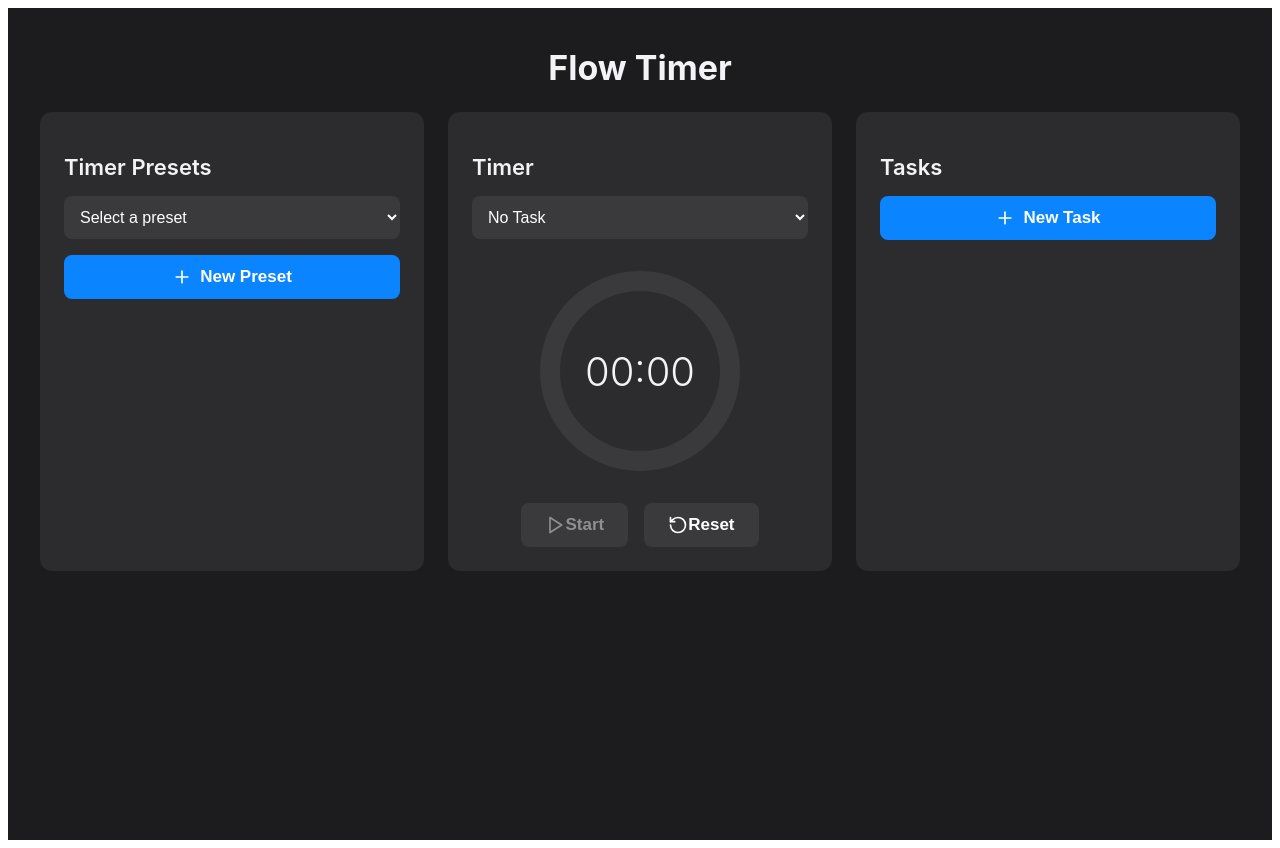
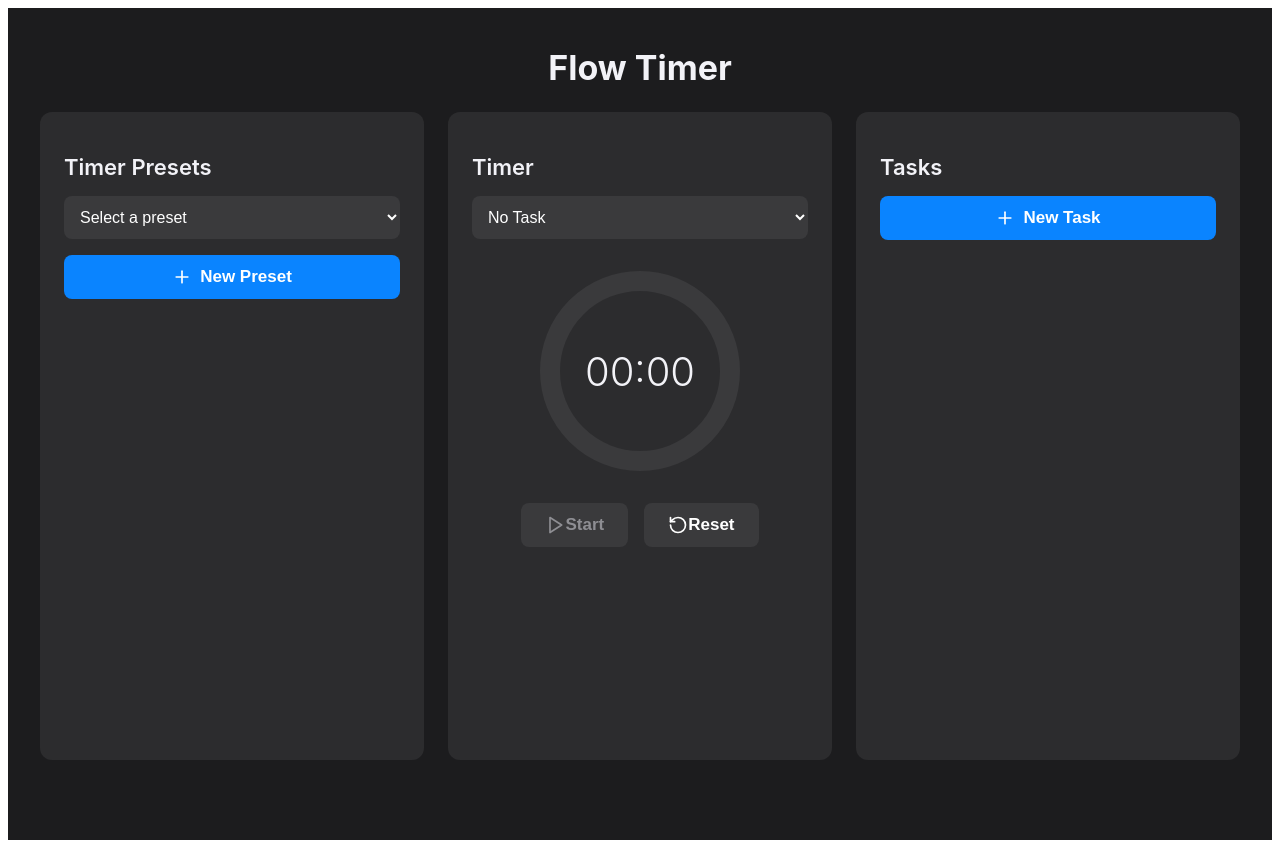
Before and after one commit to nagayaking/timer, a React (Vite) app in the folder timer-app/: page / in a window 1280 px wide. Built offline with nearby package versions, Linux system fonts and the light colour scheme.

Commit message:
タブごとのスクロール対応

```diff
--- a/timer-app/src/App.module.css
+++ b/timer-app/src/App.module.css
@@ -33,7 +33,8 @@
   background-color: #2c2c2e;
   border-radius: 12px;
   padding: 24px;
-  min-height: 400px;
+  height: calc(100vh - 200px);
+  overflow-y: auto;
 }
 
 .cardHeader {
```
